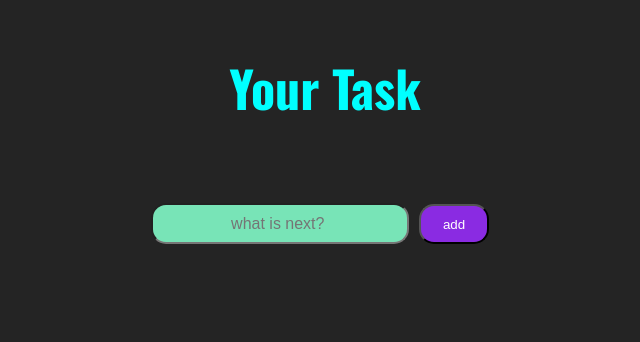
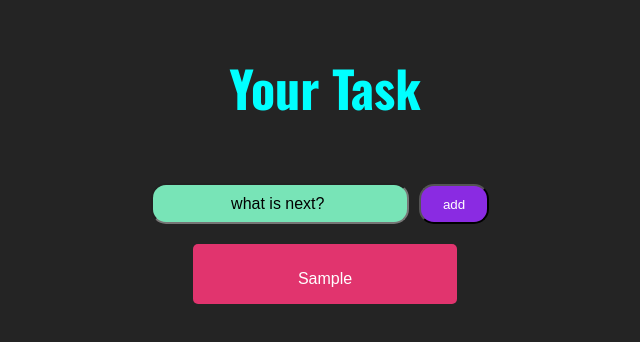
Before and after one commit to j2a1ck/React-Todo-App, a React (Vite) app: page / in a window 1280 px wide. Both pictures are taken after typing "Sample" into the empty fields and a click on the button "add". Shown: the top 342 px of the page, without its empty margins (315-955 px from the left). Built offline with nearby package versions, Linux system fonts and the light colour scheme.

Commit message:
finish add button functionality

```diff
--- a/src/App.jsx
+++ b/src/App.jsx
@@ -1,5 +1,6 @@
 import TaskBudget from "./assets/TaskBudget"
 import { useState } from "react"
+import Todo from "./assets/Todo"
 
 function App() {
   const [todo, setTodo] = useState([])
@@ -8,11 +9,15 @@ function App() {
     setTodo([...todo, newTodo])
   }
 
+
   return (
     <>
       <div>
         <p className="oswald title">Your Task</p>
         <TaskBudget addTodo={addTodo}/>
+        {todo.map((todo, index) => (
+          <Todo task={todo} key={index} />
+        ))}
       </div>
 
     </>
--- a/src/assets/TaskBudget.jsx
+++ b/src/assets/TaskBudget.jsx
@@ -24,7 +24,6 @@ export default function TaskBudget({ addTodo }){
         <div className="box">
             <input value={taskText} onChange={handleTaskChange} placeholder="what is next? "></input>
             <button type="submit" onClick={handleButtonClick}>add</button>
-
         </div>
         </div>
 
--- /dev/null
+++ b/src/assets/Todo.jsx
@@ -0,0 +1,8 @@
+/* eslint-disable react/prop-types */
+export default function Todo({ task }){
+    return(
+        <div className="list">
+            <p>{task.text}</p>
+        </div>
+    )
+}
--- a/src/index.css
+++ b/src/index.css
@@ -18,8 +18,6 @@ body {
 
 .box {
   text-align: center;
-  padding: 20px 0;
-  margin: 20px 0;
 }
 
 .box button {
@@ -41,5 +39,21 @@ body {
   font-family:Arial, Helvetica, sans-serif;
   text-align: center;
 
+}
+::placeholder {
+  color: black;
+  opacity: 1;
 
 }
+
+.list {
+  text-align: center;
+  background-color: #e1346e;
+  color: white;
+  border-radius: 5px;
+  font-family: Arial, sans-serif;
+  height: 30px;
+  padding: 10px 10px 20px 10px;
+  margin: 10px 500px;
+
+}
```
